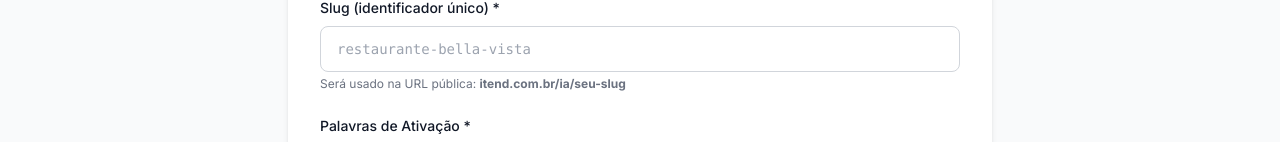
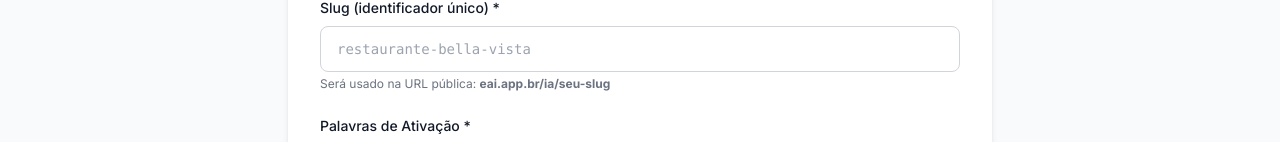
Before and after one commit to BigCorps/minhAi, a Next.js app: page /dashboard/empresas/nova in a window 1280 px wide. Shown: the part 328-470 px from the top of the page. Built offline with nearby package versions, Linux system fonts and the light colour scheme.

Commit message:
Update page.tsx

```diff
--- a/app/dashboard/empresas/nova/page.tsx
+++ b/app/dashboard/empresas/nova/page.tsx
@@ -62,7 +62,7 @@ export default function NovaEmpresaPage() {
               <Link href="/dashboard">
                 <Image
                   src="/logo.png"
-                  alt="iTend"
+                  alt="eAi"
                   width={150}
                   height={68}
                   className="rounded-lg cursor-pointer"
@@ -128,7 +128,7 @@ export default function NovaEmpresaPage() {
                 className="w-full px-4 py-3 border border-gray-300 rounded-lg focus:ring-2 focus:ring-primary-green focus:border-transparent font-mono text-sm"
               />
               <p className="mt-1 text-xs text-gray-500">
-                Será usado na URL pública: <strong>itend.com.br/ia/seu-slug</strong>
+                Será usado na URL pública: <strong>eai.app.br/ia/seu-slug</strong>
               </p>
             </div>
 
```
